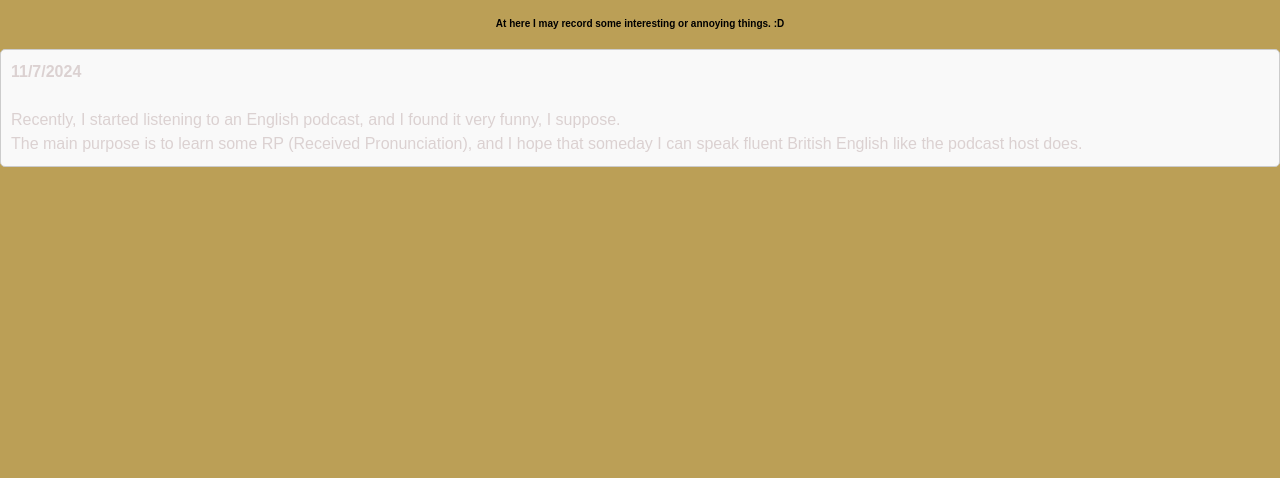
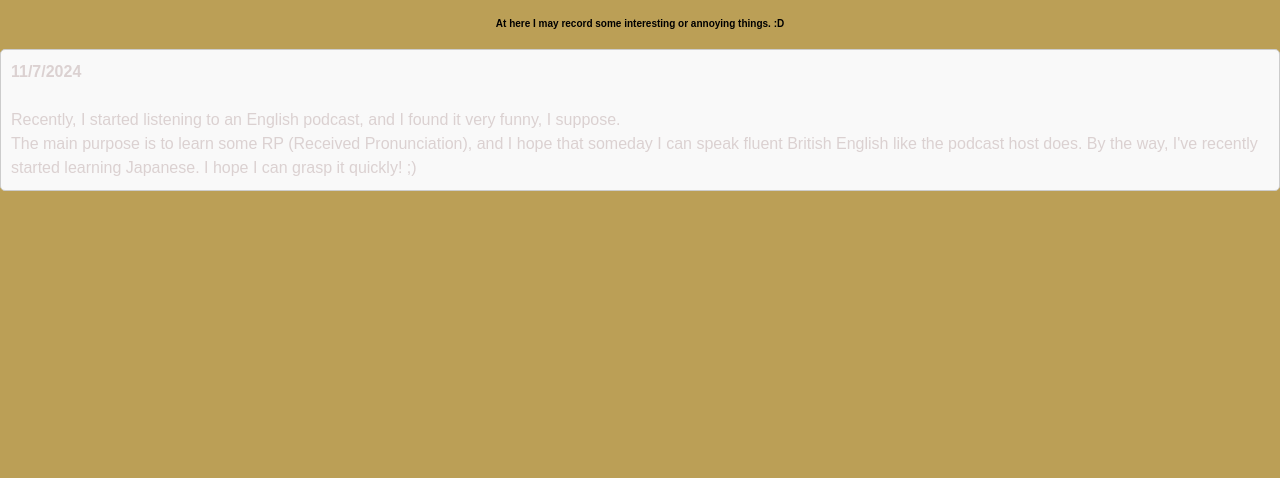
Before and after one commit to Sjtale/Sjtale.github.io, a plain HTML site: page pages/diary.html in a window 1280 px wide. Shown: the part 322-800 px from the top of the page. Drawn offline with Linux system fonts and the light colour scheme.

Commit message:
Update diary.html

```diff
--- a/pages/diary.html
+++ b/pages/diary.html
@@ -25,6 +25,7 @@
         <strong>11/7/2024</strong><br><br>
         Recently, I started listening to an English podcast, and I found it very funny, I suppose.<br>
         The main purpose is to learn some RP (Received Pronunciation), and I hope that someday I can speak fluent British English like the podcast host does.
+        By the way, I've recently started learning Japanese. I hope I can grasp it quickly! ;)
         </p>
         <br><br>
         <br><br>
```
